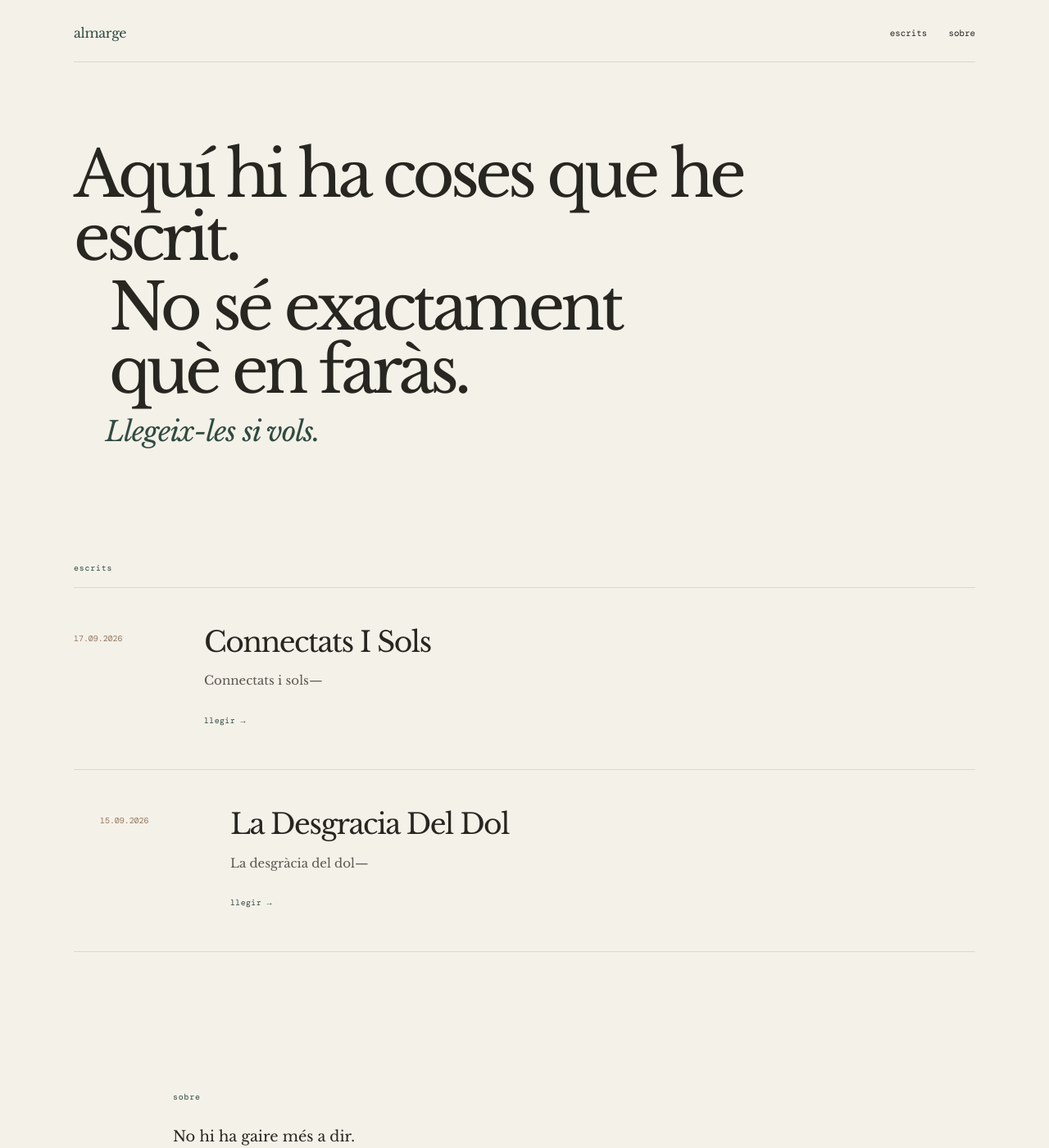
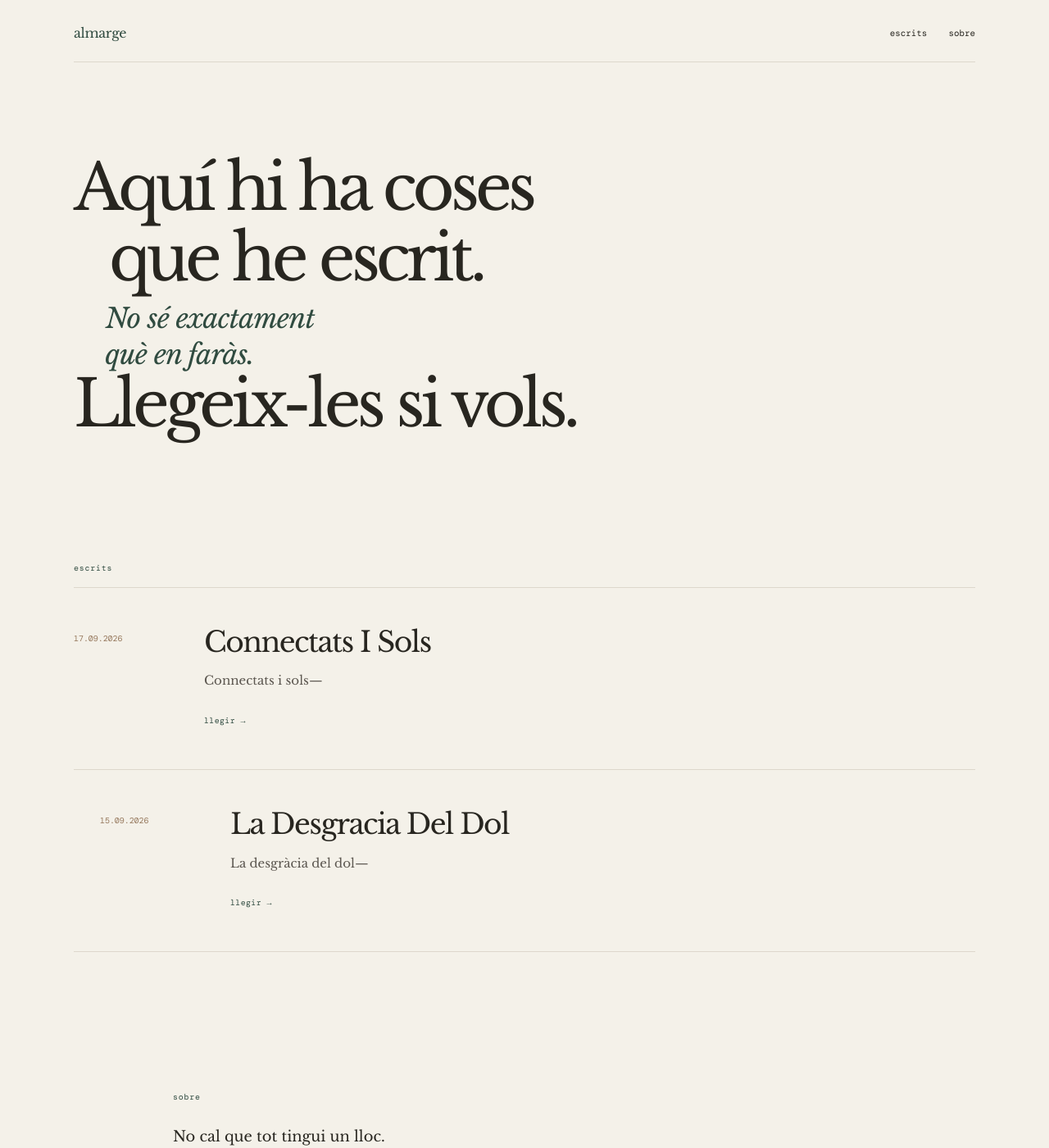
Before and after one commit to almarge/almarge.github.io, a Jekyll site: the page built from index.html, in a window 1280 px wide and 1400 px high. Shown: the whole window at 82% size. Built offline with Jekyll 4.4.1, drawn with Linux system fonts in a browser that asks for light colours.

Commit message:
Update index.html

```diff
--- a/index.html
+++ b/index.html
@@ -21,23 +21,33 @@
   </nav>
 </header>
 
+
 <main>
 
   <section class="intro">
+
+    <div class="intro-shape intro-shape-one"></div>
+    <div class="intro-shape intro-shape-two"></div>
+    <div class="intro-line"></div>
+
     <h1>
-      <span class="line-1">Aquí hi ha coses que he escrit.</span>
-      <span class="line-2">No sé exactament què en faràs.</span>
-      <span class="line-3">Llegeix-les si vols.</span>
+      <span class="line-1">Aquí hi ha coses</span>
+      <span class="line-2">que he escrit.</span>
+      <span class="line-3">No sé exactament<br>què en faràs.</span>
+      <span class="line-4">Llegeix-les si vols.</span>
     </h1>
+
   </section>
+
 
   <section id="escrits" class="writing">
 
     <div class="section-head">
-      <div class="section-label">ESCRITS</div>
+      <div class="section-label">escrits</div>
     </div>
 
     {% for post in site.posts %}
+
     <article class="writing-item">
 
       <div class="date">
@@ -45,8 +55,11 @@
       </div>
 
       <div class="writing-content">
+
         <h2>
-          <a href="{{ post.url | relative_url }}">{{ post.title }}</a>
+          <a href="{{ post.url | relative_url }}">
+            {{ post.title }}
+          </a>
         </h2>
 
         <p>
@@ -56,27 +69,34 @@
         <a class="read" href="{{ post.url | relative_url }}">
           llegir →
         </a>
+
       </div>
 
     </article>
+
     {% endfor %}
 
   </section>
 
+
   <section id="sobre" class="about">
-    <div class="section-label">SOBRE</div>
+
+    <div class="section-label">sobre</div>
 
     <p>
-      No hi ha gaire més a dir.
+      No cal que tot tingui un lloc.
     </p>
+
   </section>
 
 </main>
+
 
 <footer>
   <span>almarge © 2026</span>
   <span>fet sense pressa</span>
 </footer>
 
+
 </body>
 </html>
```
